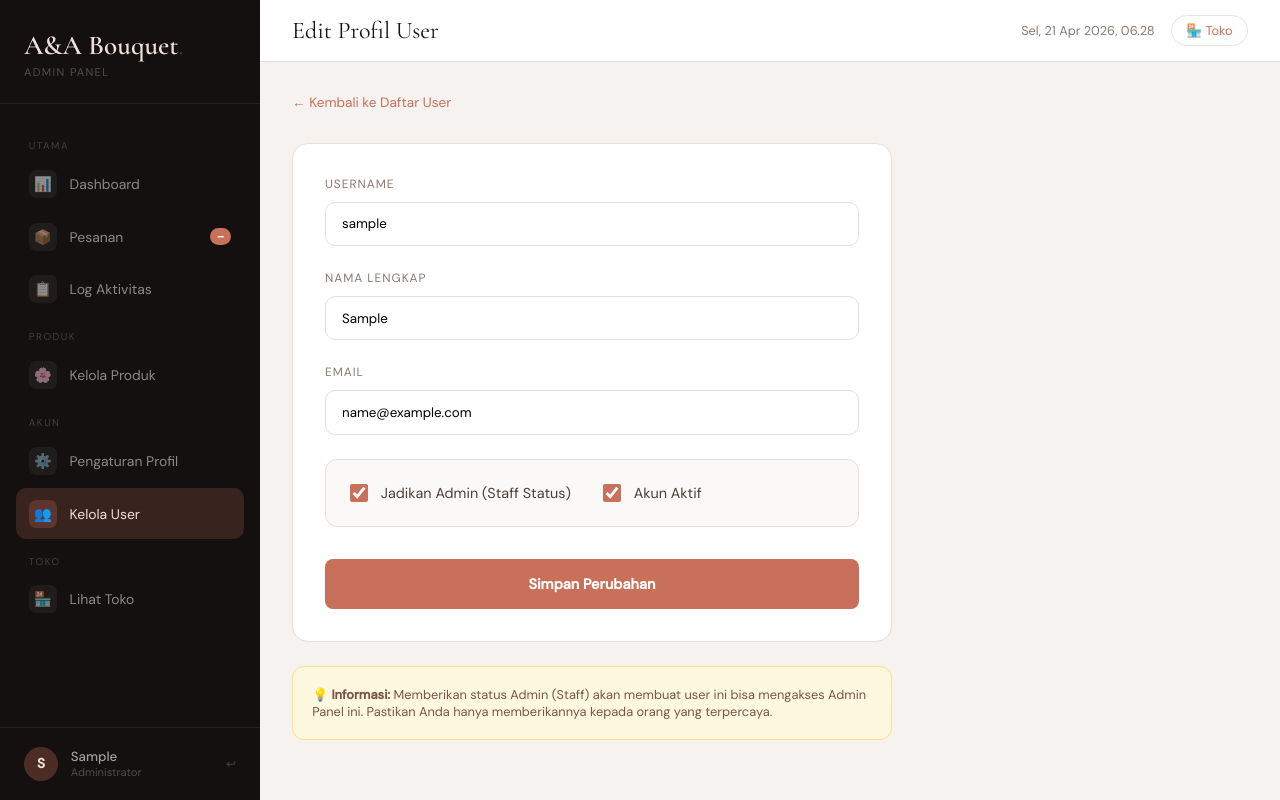
After one commit to LittlebitCode/buket_shop, a Django app: page /admin-panel/users/1/edit/ in a window 1280 px wide. The commit adds this page. Run offline with Django 4.2, Linux system fonts and the light colour scheme; the visitor is signed in with stand-in values (Sample User, id 1); data comes from the database, SQL or seed files in the repository.

Commit message:
feat: add user management features to admin panel

```diff
--- a/apps/accounts/admin_urls.py
+++ b/apps/accounts/admin_urls.py
@@ -10,4 +10,6 @@ urlpatterns = [
     path('products/<int:pk>/toggle/', admin_views.product_toggle, name='admin_product_toggle'),
     path('orders/<int:pk>/delete/', admin_views.order_delete, name='admin_order_delete'),
     path('profile/', admin_views.admin_profile, name='admin_profile'),
+    path('users/', admin_views.users_list, name='admin_users'),
+    path('users/<int:pk>/edit/', admin_views.user_edit, name='admin_user_edit'),
 ]
--- a/apps/accounts/admin_views.py
+++ b/apps/accounts/admin_views.py
@@ -178,3 +178,52 @@ def admin_profile(request):
         return redirect('admin_profile')
 
     return render(request, 'admin_panel/profile.html', {'user': user})
+
+
+@staff_member_required(login_url='/auth/login/')
+def users_list(request):
+    search = request.GET.get('search', '')
+    users = User.objects.annotate(
+        order_count=Count('orders')
+    ).order_by('-date_joined')
+
+    if search:
+        users = users.filter(
+            Q(username__icontains=search) |
+            Q(email__icontains=search) |
+            Q(first_name__icontains=search)
+        )
+
+    context = {
+        'users': users,
+        'search': search,
+    }
+    return render(request, 'admin_panel/users.html', context)
+
+
+@staff_member_required(login_url='/auth/login/')
+def user_edit(request, pk):
+    user_to_edit = get_object_or_404(User, pk=pk)
+
+    if request.method == 'POST':
+        username = request.POST.get('username')
+        first_name = request.POST.get('first_name')
+        email = request.POST.get('email')
+        is_staff = request.POST.get('is_staff') == 'on'
+        is_active = request.POST.get('is_active') == 'on'
+
+        if username != user_to_edit.username and User.objects.filter(username=username).exists():
+            messages.error(request, 'Username sudah digunakan!')
+            return redirect('admin_user_edit', pk=pk)
+
+        user_to_edit.username = username
+        user_to_edit.first_name = first_name
+        user_to_edit.email = email
+        user_to_edit.is_staff = is_staff
+        user_to_edit.is_active = is_active
+        user_to_edit.save()
+
+        messages.success(request, f'Profil {user_to_edit.username} berhasil diperbarui!')
+        return redirect('admin_users')
+
+    return render(request, 'admin_panel/user_edit.html', {'user_to_edit': user_to_edit})
--- a/templates/admin_panel/base.html
+++ b/templates/admin_panel/base.html
@@ -162,6 +162,9 @@
       <a href="{% url 'admin_profile' %}" class="nav-link {% block nav_profile %}{% endblock %}">
         <div class="icon">⚙️</div> Pengaturan Profil
       </a>
+      <a href="{% url 'admin_users' %}" class="nav-link {% block nav_users %}{% endblock %}">
+        <div class="icon">👥</div> Kelola User
+      </a>
     </div>
     <div class="nav-section">
       <div class="nav-section-label">Toko</div>
--- /dev/null
+++ b/templates/admin_panel/user_edit.html
@@ -0,0 +1,69 @@
+{% extends 'admin_panel/base.html' %}
+
+{% block title %}Edit User: {{ user_to_edit.username }} — Admin Panel{% endblock %}
+{% block page_title %}Edit Profil User{% endblock %}
+{% block nav_users %}active{% endblock %}
+
+{% block content %}
+<div style="max-width: 600px;">
+    <div style="margin-bottom: 2rem;">
+        <a href="{% url 'admin_users' %}" style="font-size: 0.85rem; color: var(--rose); display: flex; align-items: center; gap: 0.4rem;">
+            ← Kembali ke Daftar User
+        </a>
+    </div>
+
+    {% if messages %}
+        {% for message in messages %}
+            <div style="padding: 1rem; border-radius: 12px; margin-bottom: 1.5rem; font-size: 0.85rem;
+                        {% if message.tags == 'success' %}background: #e8f5e9; color: #2e7d32; border: 1px solid #a5d6a7;{% else %}background: #ffebee; color: #c62828; border: 1px solid #ffcdd2;{% endif %}">
+                {{ message }}
+            </div>
+        {% endfor %}
+    {% endif %}
+
+    <div class="data-card" style="padding: 2rem;">
+        <form method="post">
+            {% csrf_token %}
+
+            <div style="margin-bottom: 1.5rem;">
+                <label style="display: block; font-size: 0.75rem; text-transform: uppercase; letter-spacing: 0.08em; color: var(--ink-soft); margin-bottom: 0.6rem;">Username</label>
+                <input type="text" name="username" value="{{ user_to_edit.username }}" required
+                       style="width: 100%; padding: 0.8rem 1rem; border-radius: 10px; border: 1px solid var(--border); font-family: 'DM Sans', sans-serif;">
+            </div>
+
+            <div style="margin-bottom: 1.5rem;">
+                <label style="display: block; font-size: 0.75rem; text-transform: uppercase; letter-spacing: 0.08em; color: var(--ink-soft); margin-bottom: 0.6rem;">Nama Lengkap</label>
+                <input type="text" name="first_name" value="{{ user_to_edit.first_name }}"
+                       style="width: 100%; padding: 0.8rem 1rem; border-radius: 10px; border: 1px solid var(--border); font-family: 'DM Sans', sans-serif;">
+            </div>
+
+            <div style="margin-bottom: 1.5rem;">
+                <label style="display: block; font-size: 0.75rem; text-transform: uppercase; letter-spacing: 0.08em; color: var(--ink-soft); margin-bottom: 0.6rem;">Email</label>
+                <input type="email" name="email" value="{{ user_to_edit.email }}"
+                       style="width: 100%; padding: 0.8rem 1rem; border-radius: 10px; border: 1px solid var(--border); font-family: 'DM Sans', sans-serif;">
+            </div>
+
+            <div style="display: flex; gap: 2rem; margin-bottom: 2rem; padding: 1.5rem; background: #faf9f8; border-radius: 12px; border: 1px solid var(--border);">
+                <label style="display: flex; align-items: center; gap: 0.8rem; cursor: pointer; font-size: 0.9rem; color: var(--ink-mid);">
+                    <input type="checkbox" name="is_staff" {% if user_to_edit.is_staff %}checked{% endif %} style="width: 18px; height: 18px; accent-color: var(--rose);">
+                    Jadikan Admin (Staff Status)
+                </label>
+
+                <label style="display: flex; align-items: center; gap: 0.8rem; cursor: pointer; font-size: 0.9rem; color: var(--ink-mid);">
+                    <input type="checkbox" name="is_active" {% if user_to_edit.is_active %}checked{% endif %} style="width: 18px; height: 18px; accent-color: var(--rose);">
+                    Akun Aktif
+                </label>
+            </div>
+
+            <button type="submit" class="btn-primary-sm" style="width: 100%; padding: 1rem; font-size: 0.9rem; font-weight: 600;">
+                Simpan Perubahan
+            </button>
+        </form>
+    </div>
+
+    <div style="margin-top: 1.5rem; padding: 1.2rem; background: #fff8e1; border: 1px solid #ffe082; border-radius: 12px; font-size: 0.8rem; color: #795548;">
+        <strong>💡 Informasi:</strong>
+        Memberikan status Admin (Staff) akan membuat user ini bisa mengakses Admin Panel ini. Pastikan Anda hanya memberikannya kepada orang yang terpercaya.
+    </div>
+</div>
+{% endblock %}
```
Also changed, not shown: templates/admin_panel/users.html (added, +88 -0 lines).
